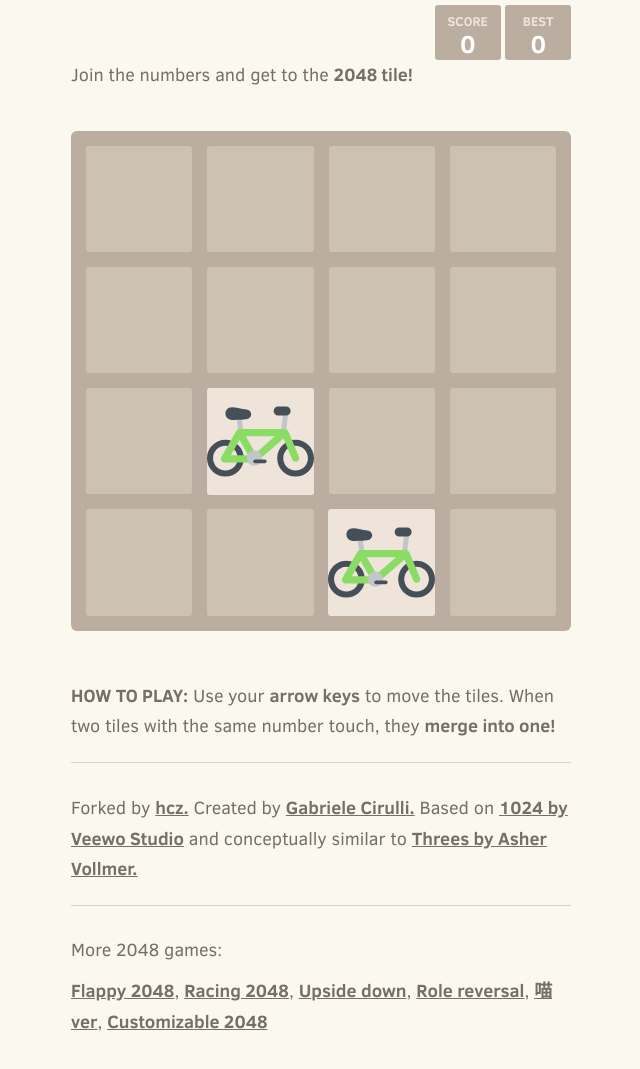
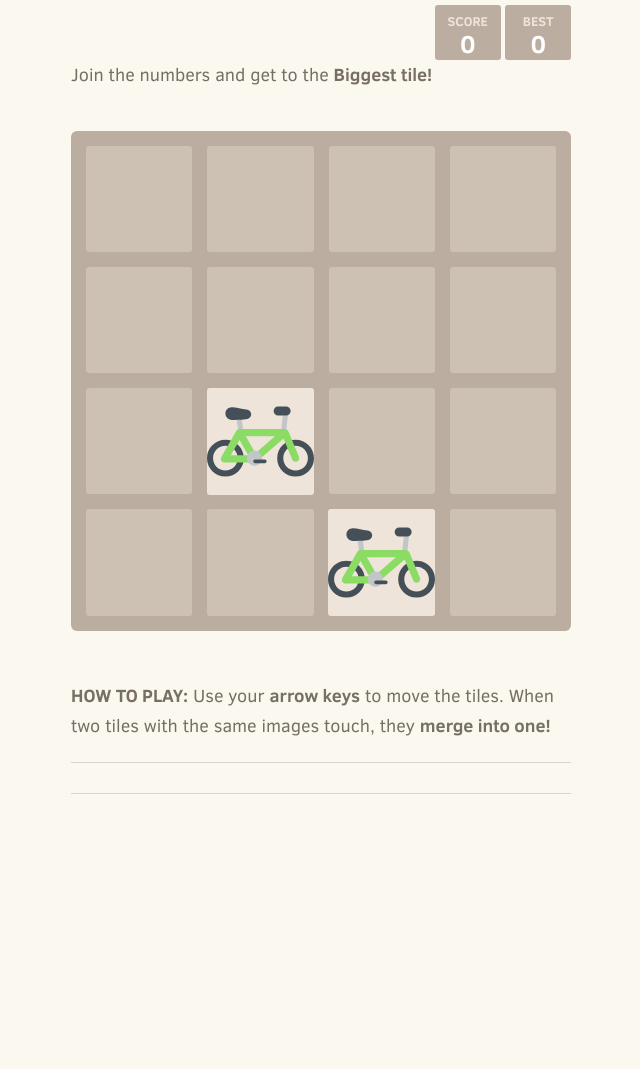
Before and after one commit to ashu-jb/2048, a plain HTML site: page index.html in a window 1280 px wide. Shown: the part 195-1264 px from the top of the page, without its empty margins (319-959 px from the left). After the commit the page ends 1069 px from the top, so only its background shows below. Drawn offline with Linux system fonts and the light colour scheme.

Commit message:
sends oc

```diff
--- a/index.html
+++ b/index.html
@@ -25,7 +25,7 @@
     </div>
 
     <div class="above-game">
-      <p class="game-intro">Join the numbers and get to the <strong>2048 tile!</strong></p>
+      <p class="game-intro">Join the numbers and get to the <strong>Biggest tile!</strong></p>
     </div>
 
     <div class="game-container">
@@ -70,15 +70,10 @@
     </div>
 
     <p class="game-explanation">
-      <strong class="important">How to play:</strong> Use your <strong>arrow keys</strong> to move the tiles. When two tiles with the same number touch, they <strong>merge into one!</strong>
+      <strong class="important">How to play:</strong> Use your <strong>arrow keys</strong> to move the tiles. When two tiles with the same images touch, they <strong>merge into one!</strong>
     </p>
     <hr>
-    <p>
-    Forked by <a href="http://github.com/hczhcz" target="_blank">hcz.</a> Created by <a href="http://gabrielecirulli.com" target="_blank">Gabriele Cirulli.</a> Based on <a href="https://itunes.apple.com/us/app/1024!/id823499224" target="_blank">1024 by Veewo Studio</a> and conceptually similar to <a href="http://asherv.com/threes/" target="_blank">Threes by Asher Vollmer.</a>
-    </p>
     <hr>
-    <p>More 2048 games:</p>
-    <p><a href="https://hczhcz.github.io/Flappy-2048">Flappy 2048</a>, <a href="https://hczhcz.github.io/Racing-2048">Racing 2048</a>, <a href="https://hczhcz.github.io/2048">Upside down</a>, <a href="https://hczhcz.github.io/2048/2047">Role reversal</a>, <a href="https://hczhcz.github.io/2048/20mu">喵 ver</a>, <a href="https://hczhcz.github.io/my-2048">Customizable 2048</a></p>
   </div>
 
   <script src="js/animframe_polyfill.js"></script>
```
